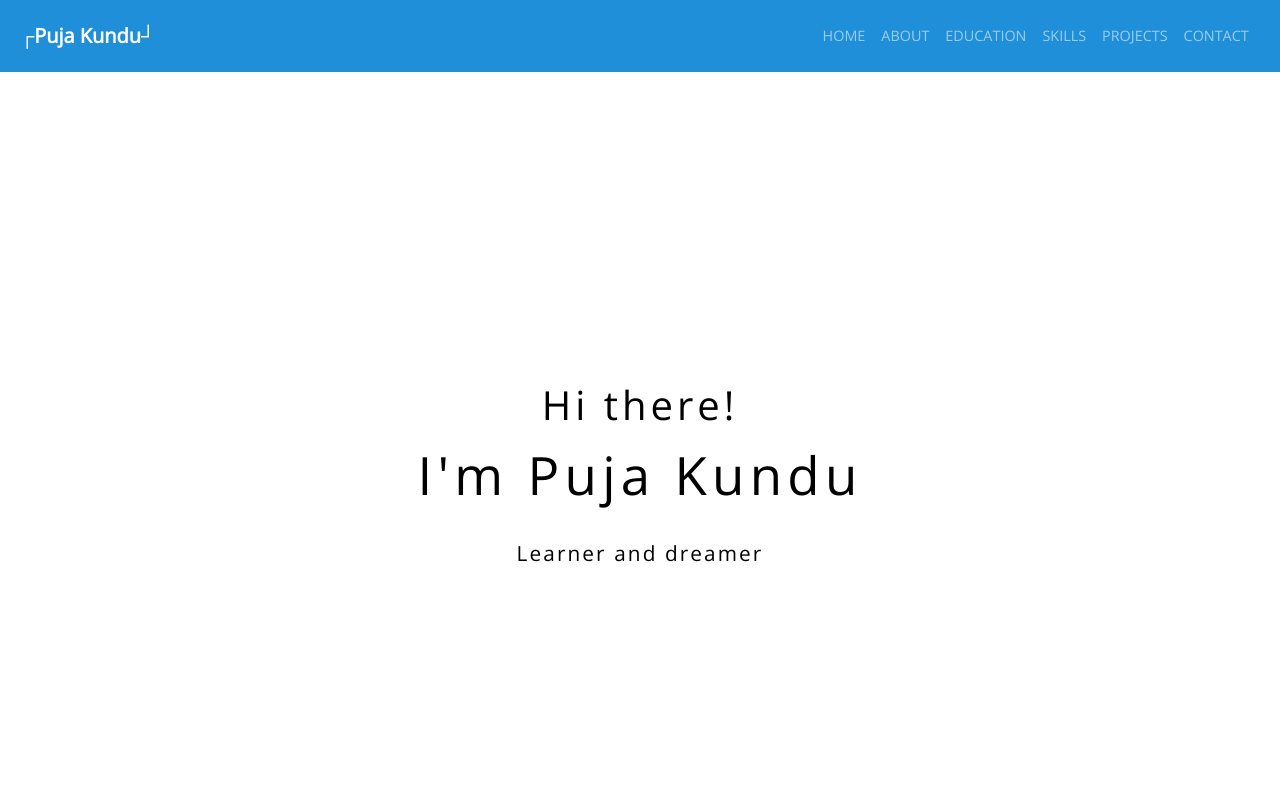
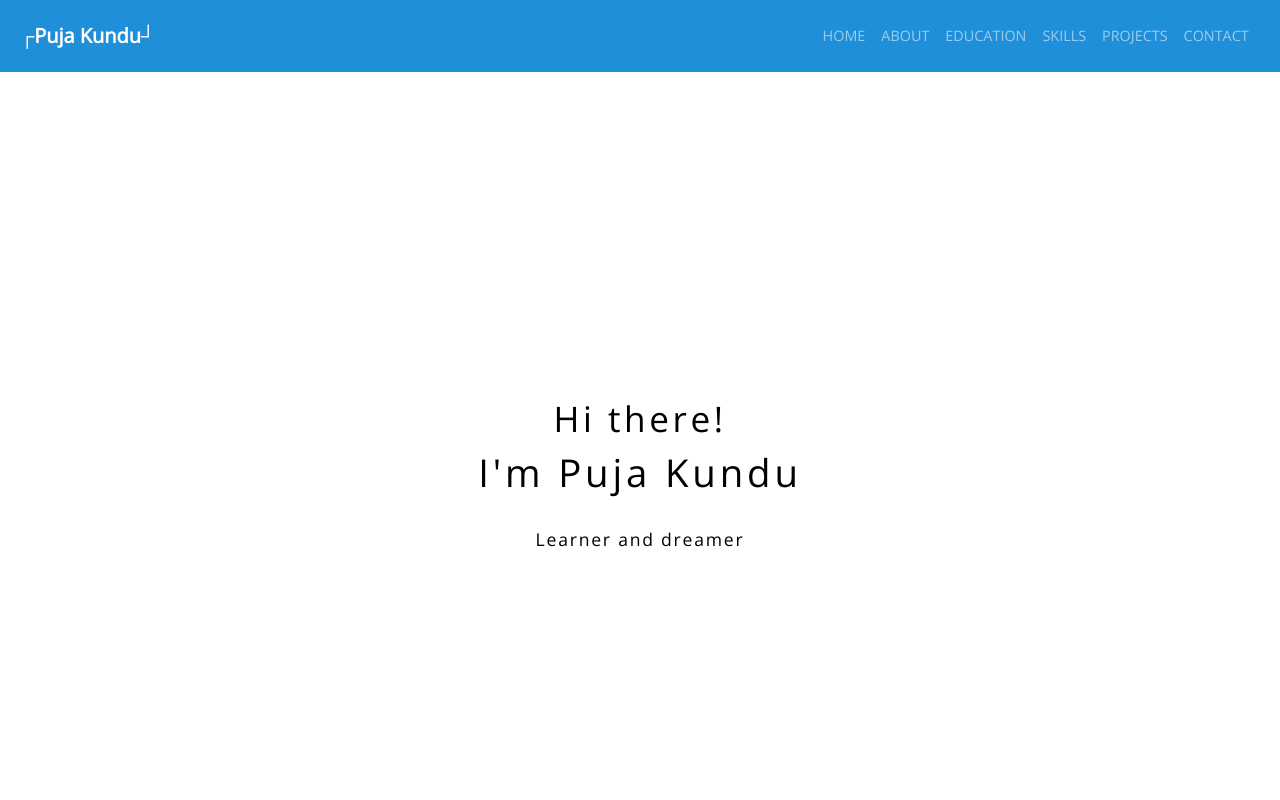
Before and after one commit to pujaKundu/pujaKundu.github.io, a plain HTML site: page index.html in a window 1280 px wide. Shown: the top 800 px of the page. Drawn offline with nearby package versions, Linux system fonts and the light colour scheme.

Commit message:
changed font size

```diff
--- a/css/style.css
+++ b/css/style.css
@@ -88,7 +88,7 @@ li {
 }
 
 .homepage-up {
-    font-size: 3.3rem;
+    font-size: 2.2rem;
     color: #000000;
     overflow: hidden;
     margin: 0 auto;
@@ -101,7 +101,7 @@ li {
 }
 
 .homepage {
-    font-size: 3.3rem;
+    font-size: 2.4rem;
     color: #000000;
     overflow: hidden;
     margin: 0 auto;
@@ -114,7 +114,7 @@ li {
 }
 
 .homepage-sub {
-    font-size: 1.3rem;
+    font-size: 1.1rem;
     color: #000000;
     overflow: hidden;
     margin: 0 auto;
@@ -183,6 +183,7 @@ li {
     align-items: center;
     justify-content: center;
     margin: 0 auto;
+    margin-bottom: 10px;
 }
 
 .a-text-color {
--- a/index.html
+++ b/index.html
@@ -69,7 +69,7 @@
             <div class="row vh-100" id="Home">
 
                 <div class=" col-md-9 banner-column m-auto ">
-                    <p class="homepage-up" style="font-size: 2.5rem;">Hi there!</p>
+                    <p class="homepage-up">Hi there!</p>
                     <p class="homepage">I'm Puja Kundu</p><br>
                     <p class="homepage-sub">Learner and dreamer</p>
                 </div>
@@ -187,6 +187,9 @@
                     </div>
                     <div class="col-md-2 circleSkill text-center pos">
                         <p class="py-5">SQL</p>
+                    </div>
+                    <div class="col-md-2 circleSkill text-center pos">
+                        <p class="py-5">C++</p>
                     </div>
                 </div>
                 <div class="row m-auto text-center py-5">
```
